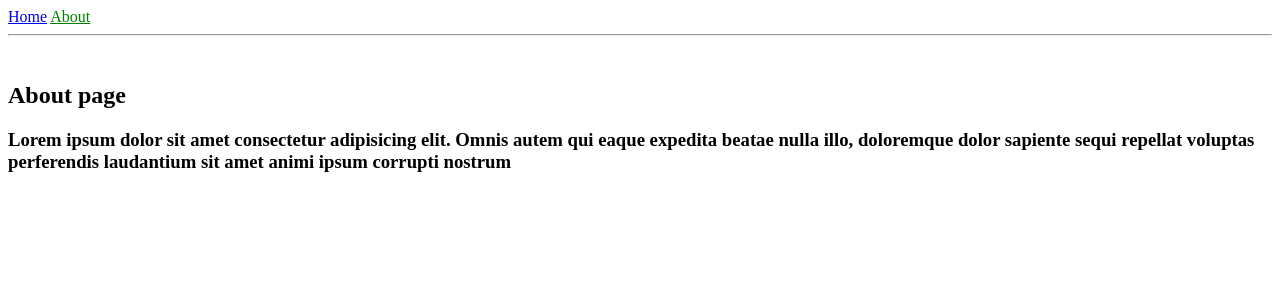
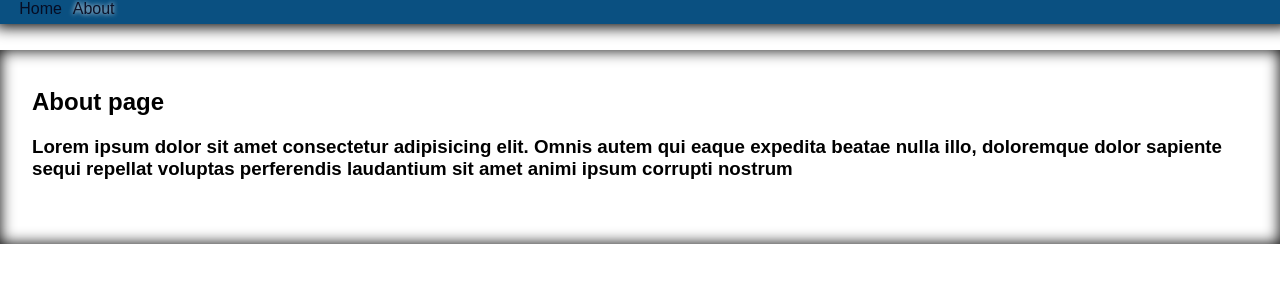
Before and after one commit to jcom619/jcom619, a plain HTML site: page about.html in a window 1280 px wide. Drawn offline with Linux system fonts and the light colour scheme.

Commit message:
building/styling

```diff
--- a/about.html
+++ b/about.html
@@ -8,19 +8,25 @@
 </head>
 
 <body>
-    <nav>
+    <nav class="navBar">
 
     <a href="/" >Home</a>
 
     <a href="/about.html" class="current" >About</a>
 
 </nav>
-    <hr>
     <br>
-    <h2 id="about-page">About page</h2>
+    <div class="contentMargin">
+        <div class="mainContent"><br>
+            <h2 id="about-page">About page</h2>
 
 <h3 id="lorem-ipsum-dolor-sit-amet-consectetur-adipisicing-elit-omnis-autem-qui-eaque-expedita-beatae-nulla-illo-doloremque-dolor-sapiente-sequi-repellat-voluptas-perferendis-laudantium-sit-amet-animi-ipsum-corrupti-nostrum">Lorem ipsum dolor sit amet consectetur adipisicing elit. Omnis autem qui eaque expedita beatae nulla illo, doloremque dolor sapiente sequi repellat voluptas perferendis laudantium sit amet animi ipsum corrupti nostrum</h3>
 
+        </div>
+    </div>
+
+
+    <script src="script.js"></script>
 </body>
 
 </html>
--- a/sass_dir/main.scss
+++ b/sass_dir/main.scss
@@ -1,3 +1,53 @@
+body {
+    margin: 0%;
+    padding: 0%;
+    width: 100vw;
+    height: 100vh;
+    color: black;
+    font-family: Chalkboard, sans-serif;
+}
+.navBar {
+    background-color: rgba(10, 80, 129, 1);
+    position: fixed;
+    top: 0px;
+    width: 100vw;
+    padding-left: 1rem;
+    padding-bottom: .5rem;
+    height: 1rem;
+    box-shadow: -5px 3px 15px black;
+    a {
+        color: rgba(5,5,25, 0.9);
+        text-decoration: none;
+        padding: .2rem;
+        &:hover {
+            color: rgba(115,205,255, 0.5);
+            text-shadow: 0px 0px 5px rgba(55,55,55,1.0);
+        }
+    }
+}
 .current {
-    color: green;
+    text-shadow: 0px 0px 5px rgba(255,255,255,1.0);
+    color: rgba(10, 80, 129, 1);
 }
+
+.contentMargin {
+    box-shadow: inset 0px 0px 15px black;
+    padding-bottom: 2rem;
+    .mainContent {
+        animation: fade_in 1.5s;
+        margin: 2rem;
+    }
+}
+
+
+
+
+// ANIMATION KEYFRAMES
+@keyframes fade_in{
+    0%{
+        opacity: 0%;
+    }
+    100%{
+        opacity: 1;
+    }
+}
```
Also changed, not shown: index.html (+9 -3 lines), sass_dir/dist/css/main.min.css, script.js (added).
